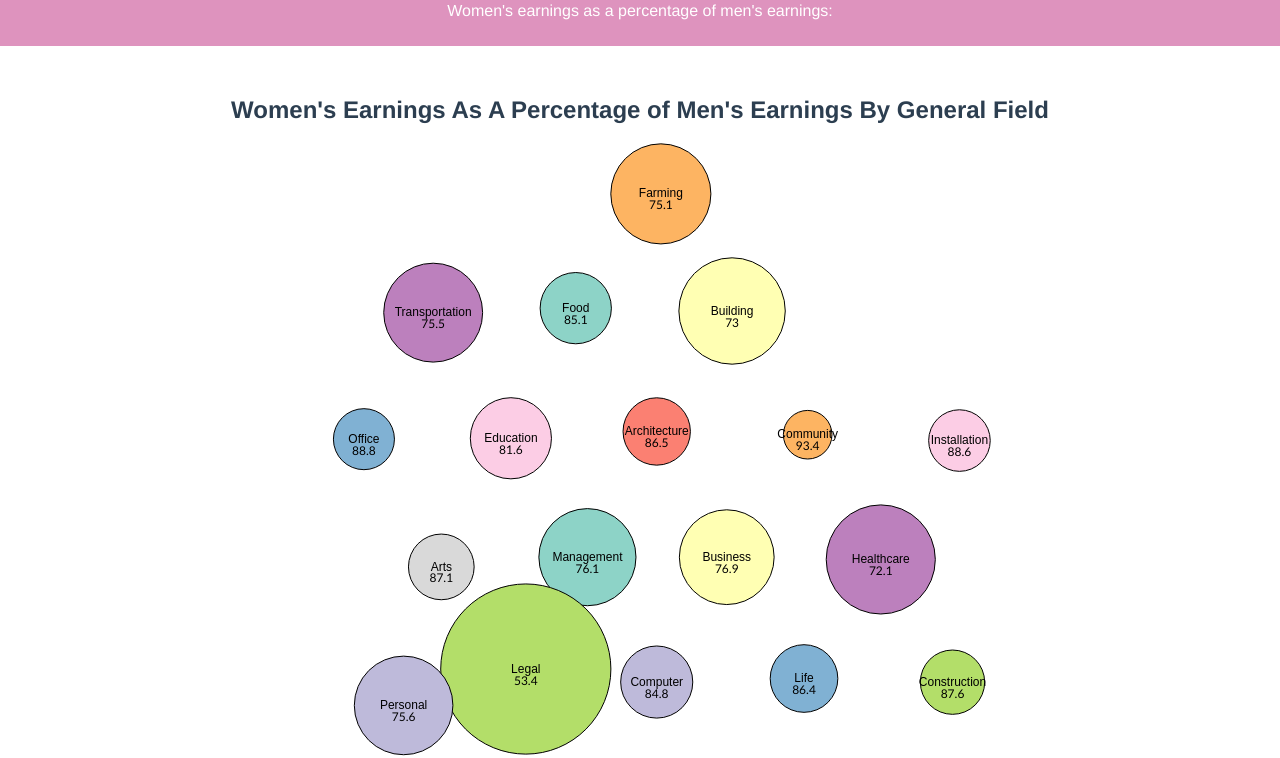
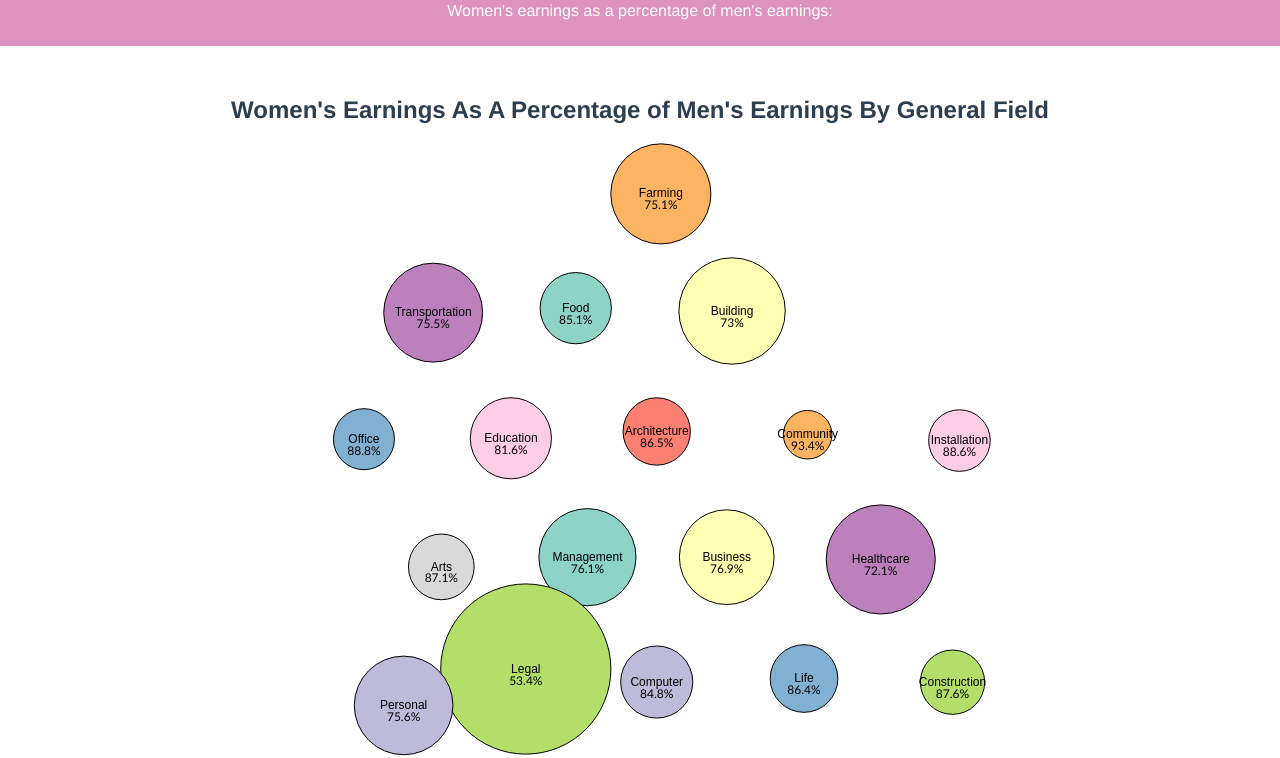
Before and after one commit to mary-enigma/onboarding_project, a Vue app: page /#/ in a window 1280 px wide. Shown: the part 2160-2918 px from the top of the page. Built offline with nearby package versions, Linux system fonts and the light colour scheme; no server answers.

Commit message:
Added percentage sign to bubble chart.

```diff
--- a/src/components/d3/bubbleChart.vue
+++ b/src/components/d3/bubbleChart.vue
@@ -192,7 +192,9 @@
                 .attr("dy", "1.3em")
                 .style("text-anchor", "middle")
                 .text(function(d) {
-                    return d.data.Count;
+                  // debugger
+                  var dataPerc = d.data.Count + "%"
+                    return dataPerc;
                 })
                 .attr("font-family",  "Gill Sans", "Gill Sans MT")
                 .attr("font-size", function(d){
```
